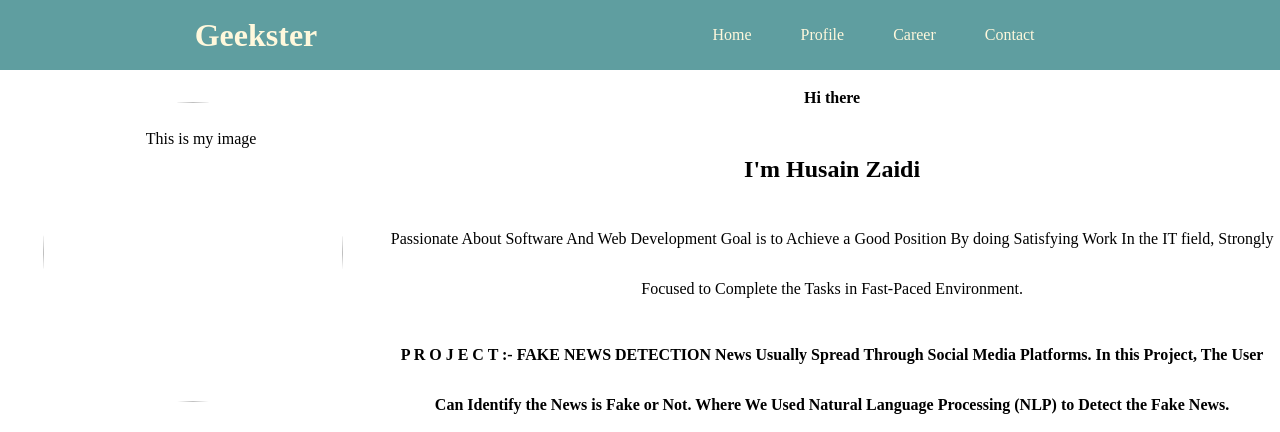
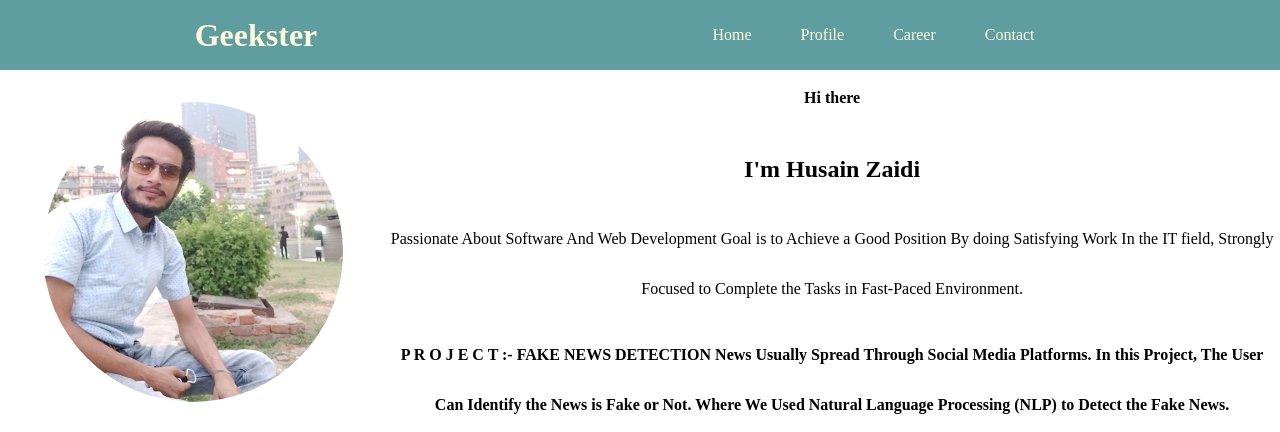
Before and after one commit to husainzaidi/1, a plain HTML site: page index.html in a window 1280 px wide. Shown: the top 432 px of the page. Drawn offline with Linux system fonts and the light colour scheme; grey boxes are pictures that could not be loaded.

Commit message:
Update index.html

```diff
--- a/index.html
+++ b/index.html
@@ -86,7 +86,7 @@
                 <td style="width: 30%;">
 
                     <div id="img" style="text-align: center;">
-                        <img src="/geekster/naini.jpg" alt="This is my image" width="300px;" height="300px;">
+                        <img src="https://github.com/husainzaidi/1/blob/gh-pages/naini.jpg" alt="This is my image" width="300px;" height="300px;">
                     </div>
 
                 </td>
```
